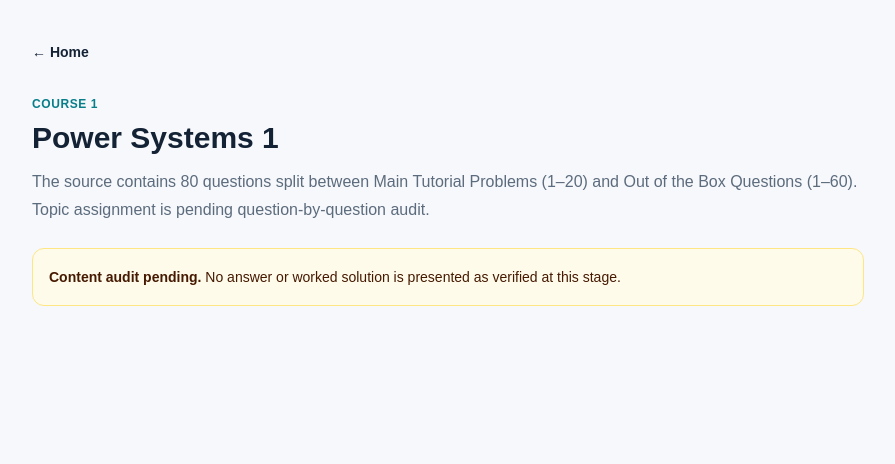
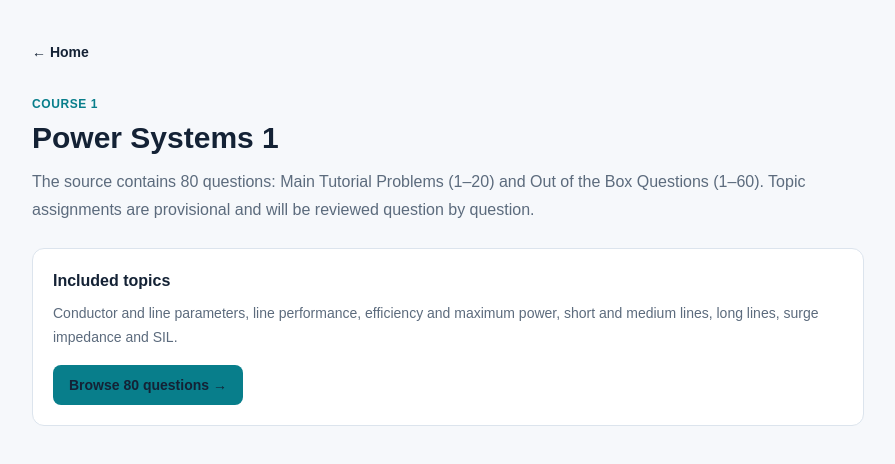
Before and after one commit to valeriovlad13-del/power-systems-lab, a Next.js app: page /courses/power-systems-1 in a window 1280 px wide. Shown: the top 464 px of the page, without its empty margins (192-1087 px from the left). Built offline with nearby package versions, Linux system fonts and the light colour scheme.

Commit message:
feat: connect course overview to question bank

```diff
--- a/app/courses/power-systems-1/page.tsx
+++ b/app/courses/power-systems-1/page.tsx
@@ -1,24 +1,11 @@
 import Link from "next/link";
 
 export default function PowerSystemsOnePage() {
-  return (
-    <main className="mx-auto max-w-4xl px-5 py-10 sm:px-8">
-      <Link href="/" className="text-sm font-semibold text-[var(--accent)]">
-        ← Home
-      </Link>
-      <p className="mt-8 text-xs font-semibold uppercase tracking-wider text-[var(--accent)]">
-        Course 1
-      </p>
-      <h1 className="mt-2 text-3xl font-bold">Power Systems 1</h1>
-      <p className="mt-3 leading-7 text-[var(--muted)]">
-        The source contains 80 questions split between Main Tutorial Problems
-        (1–20) and Out of the Box Questions (1–60). Topic assignment is pending
-        question-by-question audit.
-      </p>
-      <div className="mt-6 rounded-xl border border-amber-200 bg-amber-50 p-4 text-sm leading-6 text-amber-950">
-        <strong>Content audit pending.</strong> No answer or worked solution is
-        presented as verified at this stage.
-      </div>
-    </main>
-  );
+  return <main className="mx-auto max-w-4xl px-5 py-10 sm:px-8">
+    <Link href="/" className="text-sm font-semibold text-[var(--accent)]">← Home</Link>
+    <p className="mt-8 text-xs font-semibold uppercase tracking-wider text-[var(--accent)]">Course 1</p>
+    <h1 className="mt-2 text-3xl font-bold">Power Systems 1</h1>
+    <p className="mt-3 leading-7 text-[var(--muted)]">The source contains 80 questions: Main Tutorial Problems (1–20) and Out of the Box Questions (1–60). Topic assignments are provisional and will be reviewed question by question.</p>
+    <div className="mt-6 rounded-xl border border-[var(--border)] bg-white p-5"><p className="font-semibold">Included topics</p><p className="mt-2 text-sm leading-6 text-[var(--muted)]">Conductor and line parameters, line performance, efficiency and maximum power, short and medium lines, long lines, surge impedance and SIL.</p><Link href="/problems?course=power-systems-1" className="mt-4 inline-flex rounded-lg bg-[var(--accent)] px-4 py-2.5 text-sm font-semibold text-white">Browse 80 questions →</Link></div>
+  </main>;
 }
```
